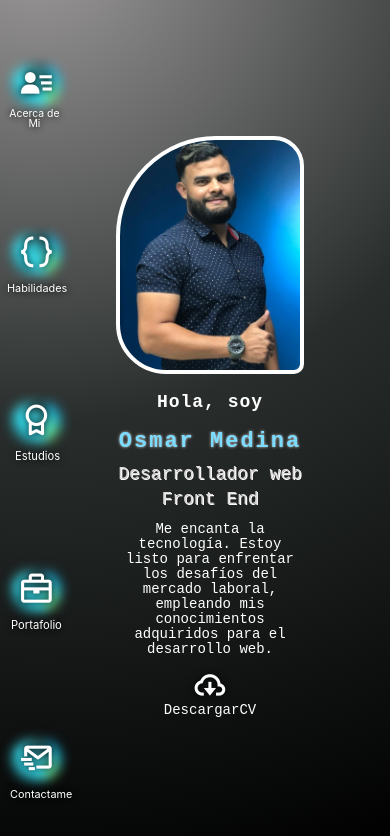
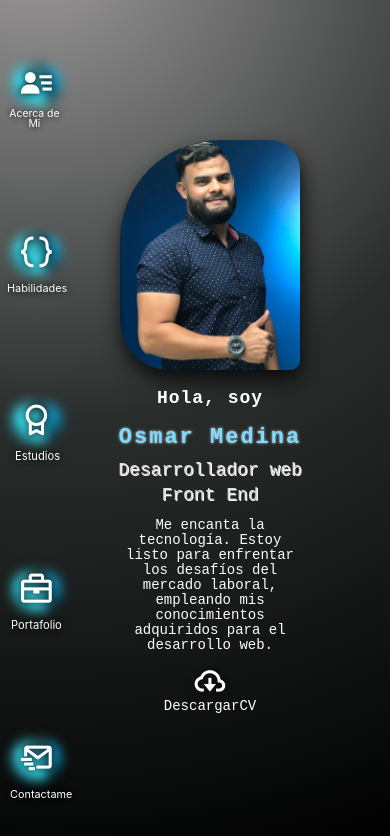
Before and after one commit to osmardeveloper/Portafolio-Osmar, a React (Vite) app: page / in a window 390 px wide. Shown: the top 836 px of the page. Built offline with nearby package versions, Linux system fonts and the light colour scheme.

Commit message:
colors adjust

```diff
--- a/src/components/NavbarR.jsx
+++ b/src/components/NavbarR.jsx
@@ -11,6 +11,7 @@ const NavbarR = () => {
           <Link to='/estudios'><button><i className='bx bx-award c'></i></button></Link>
           <Link to='/portafolio'><button><i className='bx bx-briefcase d'></i></button></Link>
           <Link to='/contacto'><button><i class='bx bx-mail-send f'></i></button></Link>
+
          </div>
       </div>
   )
--- a/src/components/styles/Acerca.css
+++ b/src/components/styles/Acerca.css
@@ -35,7 +35,8 @@
       background-repeat: no-repeat;
       margin: 40px 90px 0 30px;
       border-radius: 200px 50px 50px 100px;
-      border: 5px solid #FFF;
+      /* border: 5px solid #FFF; */
+      box-shadow: 3px 15px 30px #0c0b0b;
    }
 
    /* .imgPc::before{
@@ -179,7 +180,10 @@ font-size: 28px;
     margin: 10px 0 0 0;
     border-radius: 200px 400px 50px 100px;
      border-radius: 100px 30px 10px 50px;
-    border: 4px solid #FFF;
+    /* border: 4px solid #FFF; */
+    box-shadow: 2px 10px 20px #0c0b0b;
+
+
  }
 
  /* .imgMobile::before{
--- a/src/components/styles/NavbarG.css
+++ b/src/components/styles/NavbarG.css
@@ -61,6 +61,7 @@ button::before {
   width: 100%;
   height: 100%;
   background: linear-gradient(45deg,rgb(163, 252, 74), rgb(14, 180, 240), rgb(127, 139, 147), rgb(163, 252, 74),  rgb(14, 73, 85),  rgb(58, 239, 255), rgb(34, 34, 35));
+  background: linear-gradient(45deg,rgb(0, 0, 0), rgb(14, 180, 240), rgb(127, 139, 147), rgb(40, 43, 36),  rgb(14, 73, 85),  rgb(58, 239, 255), rgb(34, 34, 35));
   background-size: 400%;
   border-radius: 30px;
   filter: blur(6px);
```
